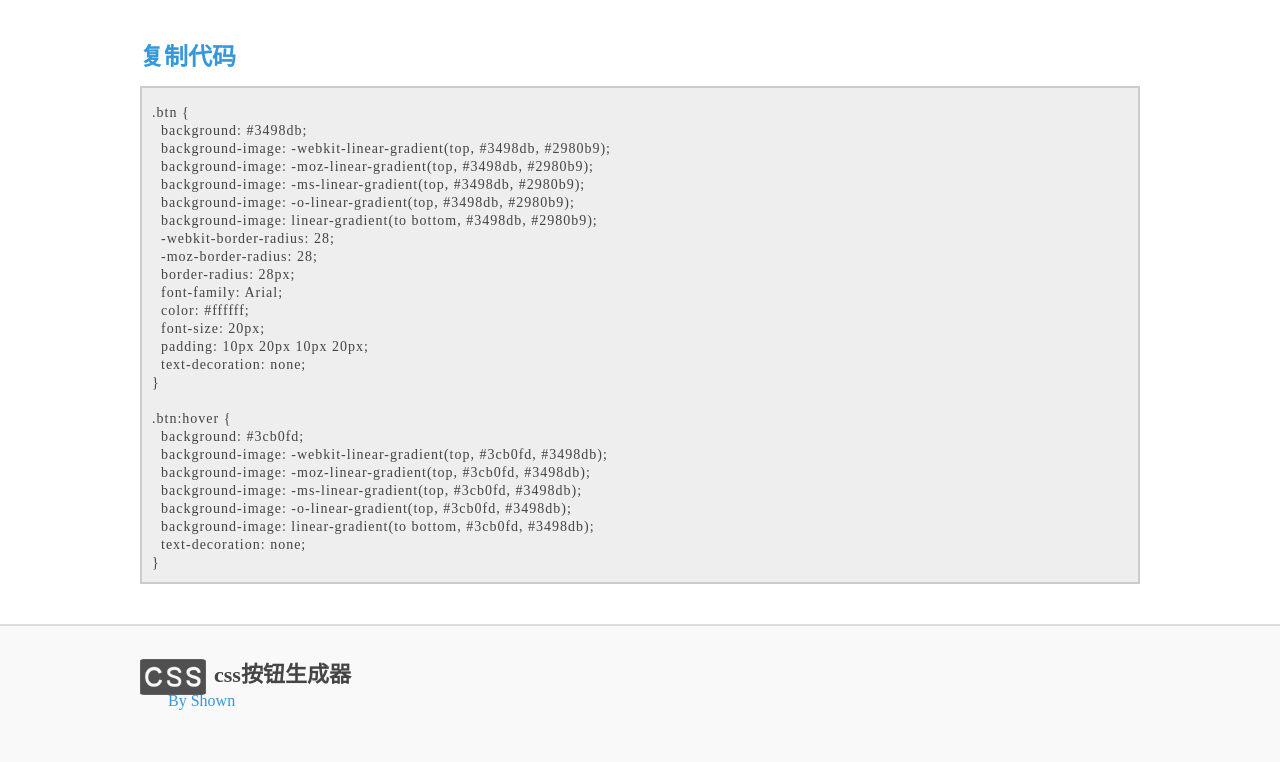
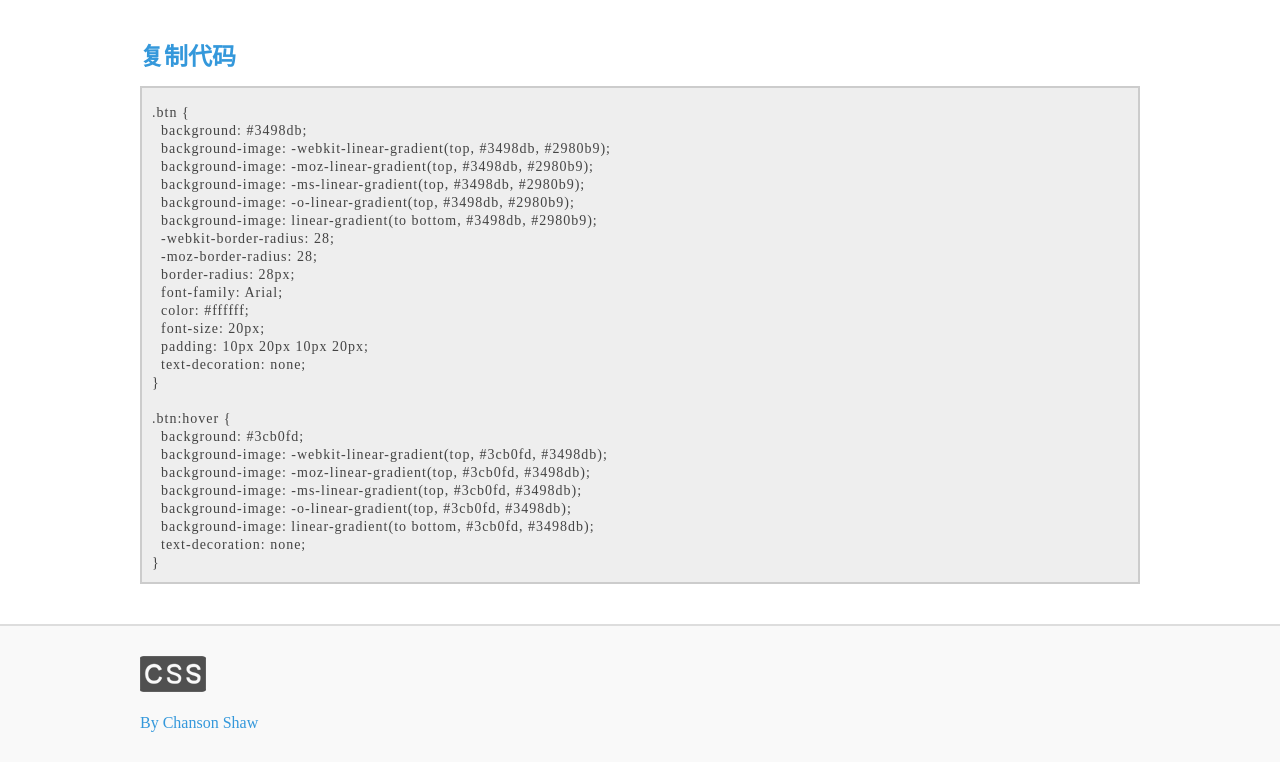
Before and after one commit to geeeeeeeek/cssbutton, a plain HTML site: page index.html in a window 1280 px wide. Shown: the part 678-1440 px from the top of the page. Before the commit the page ends 1418 px from the top, so only its background shows below. Drawn offline with Linux system fonts and the light colour scheme; some packages are replaced by stand-ins of ours; a script that the page names is missing; a web font is replaced by a local one.

Commit message:
fix some styles

```diff
--- a/css/styles.css
+++ b/css/styles.css
@@ -219,8 +219,8 @@ footer h4 {
 
 /*footer logo*/
 footer .company {
-	float: left;
-	margin-right: 60px;
+	display:inline-block;
+	margin:0 auto;;
 }
 
 footer h4 {
@@ -234,8 +234,10 @@ footer h4 img {
 	margin-right: 8px;
 }
 
-footer .company p {
-	margin-left: 28px;
+footer .company span {
+	 display:inline-block;
+	 height:60px;
+	 margin:auto auto;
 }
 
 
--- a/index.html
+++ b/index.html
@@ -3,19 +3,18 @@
 <head>
   <meta charset="utf-8">
   <title>CSS 按钮生成器</title>
-
-
+  <link rel="icon" href="images/favicon.ico" type="image/x-icon" id="page_favionc">
 
   <link rel="stylesheet" href="js/colorpicker/css/colorpicker.css" type="text/css" />
   <link rel="stylesheet" href="css/jquery-ui.css" type="text/css" />
-  <link rel="stylesheet" href="css/styles.css?v=2" />
+  <link rel="stylesheet" href="css/styles.css?v=5" />
 
   <link rel="stylesheet" id="dynamic-styles" />
   <script src="js/jquery.min.js"></script>
   <script src="js/jquery-ui.js"></script>
   <script src="js/colorpicker/js/colorpicker.js"></script>
   <script src="https://cdn.jsdelivr.net/clipboard.js/1.6.0/clipboard.min.js"></script>
-  <script src="js/scripts.js?v=2"></script>
+  <script src="js/scripts.js?v=3"></script>
 </head>
 <body>
 
@@ -432,9 +431,12 @@
 
   <footer>
     <div class="inner cf">
-      <div class="left company">
-        <h4><img src="images/icon_header.png" alt="">css按钮生成器</h4>
-        <p><a href="http://www.cssbutton.cn">By Shown</a></p>
+      <div class=" company">
+        <div>
+          <img src="images/icon_header.png" alt="css按钮生成器">
+        </div>
+        <br>
+        <p><a href="https://github.com/chanson1024">By Chanson Shaw</a></p>
       </div>
 
       <div class="left company">
```
